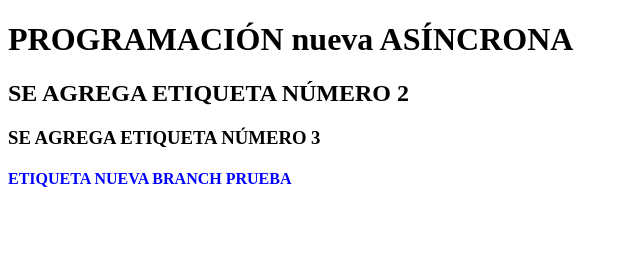
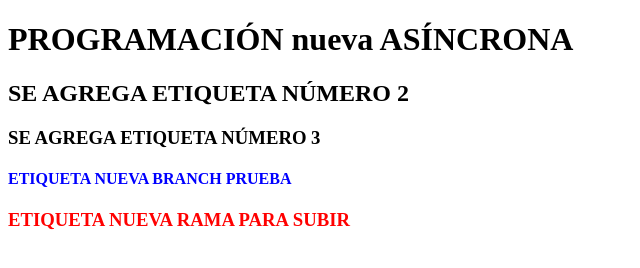
Before and after one commit to moncadajohn/node, a plain HTML site: page index.html in a window 1280 px wide. Shown: the whole page, without its empty margins (0-640 px from the left). Drawn offline with Linux system fonts and the light colour scheme.

Commit message:
Se terminan las secciones extra

```diff
--- a/index.html
+++ b/index.html
@@ -11,5 +11,6 @@
     <h2>SE AGREGA ETIQUETA NÚMERO 2</h2>
     <h3>SE AGREGA ETIQUETA NÚMERO 3</h3>
     <h4 style="color:blue">ETIQUETA NUEVA BRANCH PRUEBA</h4>
+    <h3 style="color:red">ETIQUETA NUEVA RAMA PARA SUBIR</h3>
 </body>
 </html>
```
